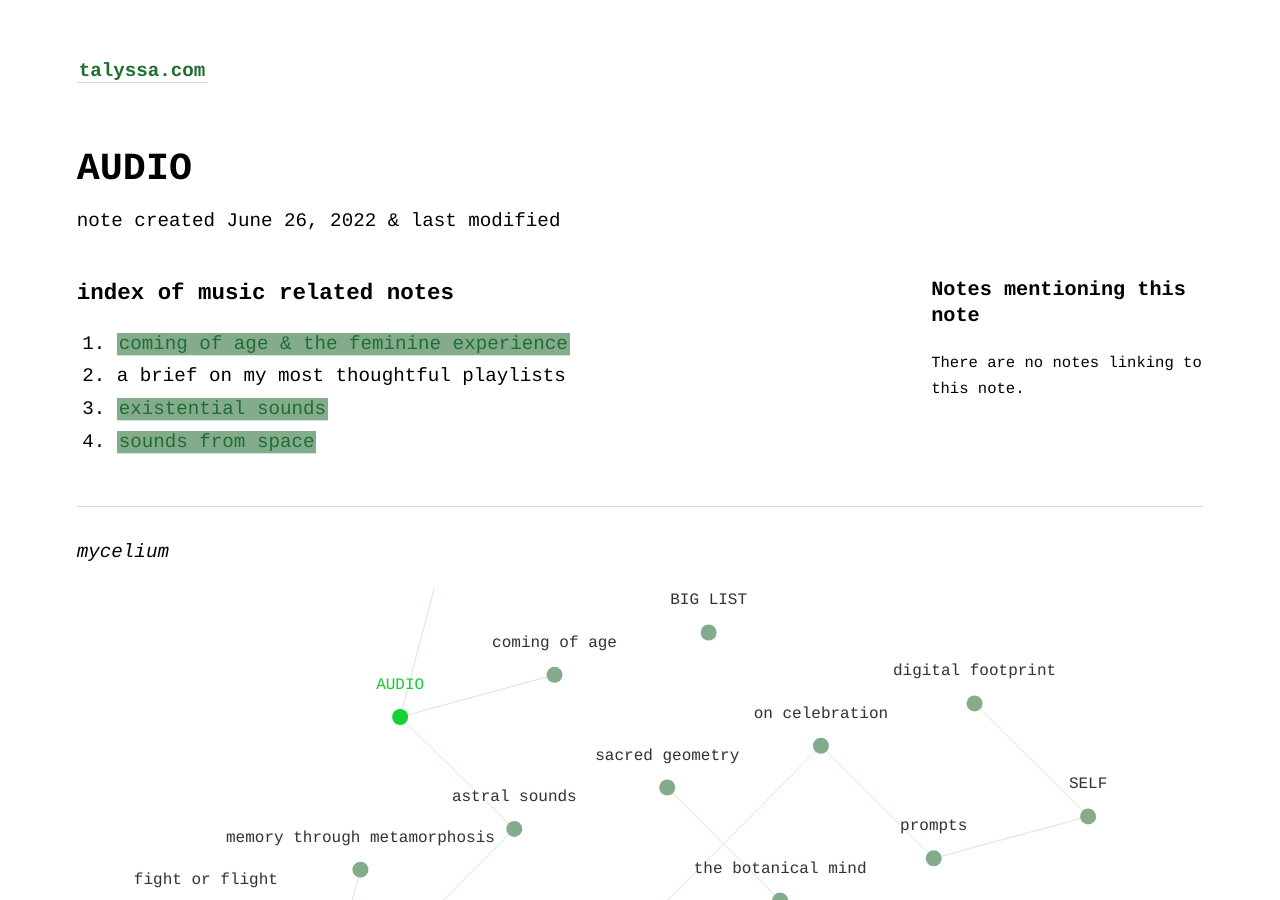
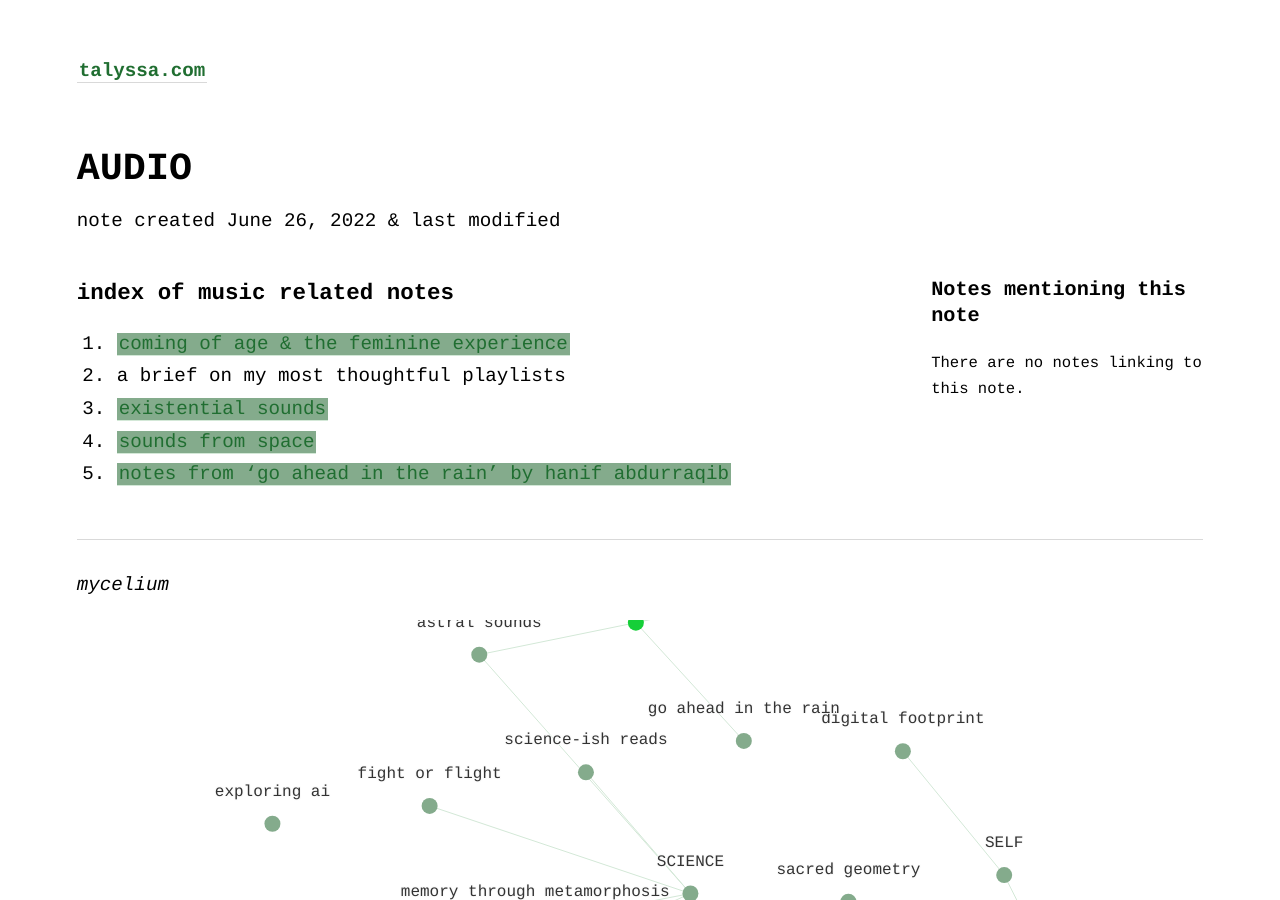
Before and after one commit to geminiworms/talyssagarden.github.io, a Jekyll site: the page built from _notes/audio.md, in a window 1280 px wide and 900 px high. Built offline with Jekyll 4.4.1, drawn with Linux system fonts in a browser that asks for light colours.

Commit message:
Update audio.md

```diff
--- a/_notes/audio.md
+++ b/_notes/audio.md
@@ -6,3 +6,4 @@ title: AUDIO
 2. a brief on my most thoughtful playlists
 3. [[existential sounds]]
 4. [[astral-sounds|sounds from space]]
+5. [[on-impact|notes from 'go ahead in the rain' by hanif abdurraqib]]
```
